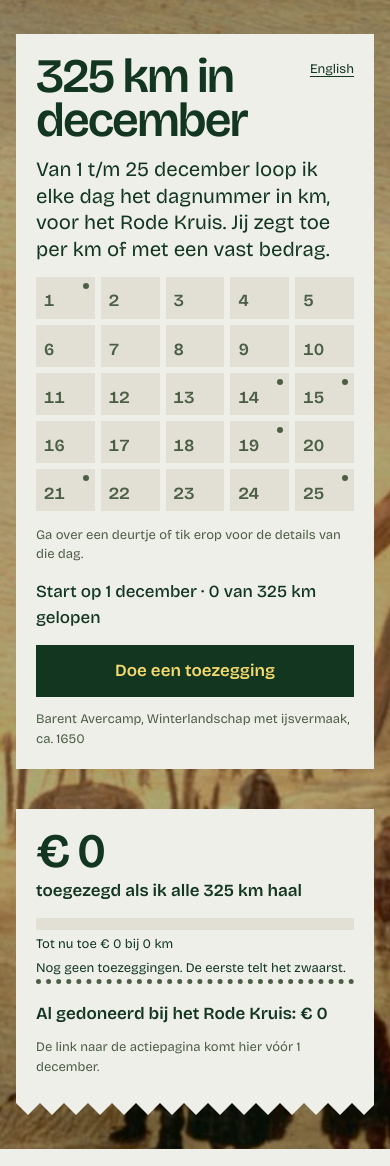
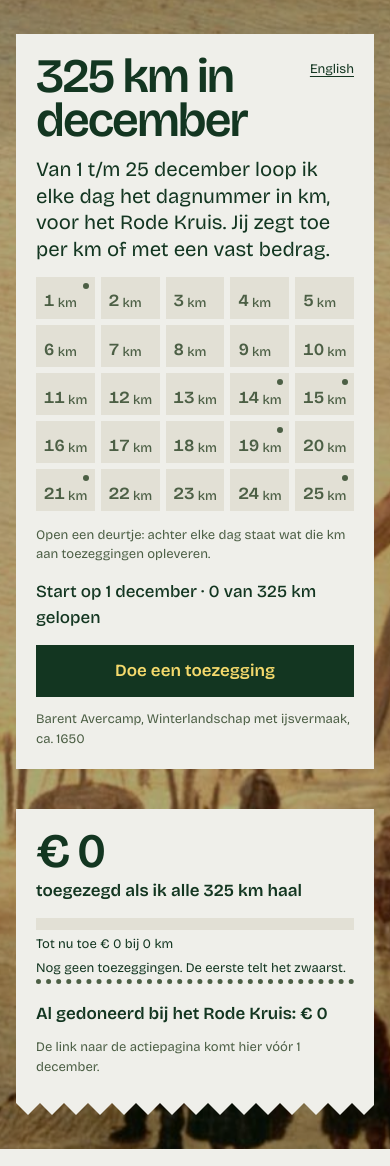
Before and after one commit to Joost-Jansen/adventrun, a FastAPI app: page / in a window 390 px wide. Shown: the top 1166 px of the page. Run offline with FastAPI, Linux system fonts and the light colour scheme.

Commit message:
Doors show their km; behind each door what that day brings in
Every door reads 'N km'. Opening it (hover, focus or tap) shows what the
per-km pledges bring in on that day, also when that is still EUR 0. The
door swings open further so the amount fits on a phone.

Co-Authored-By: Claude Opus 5.5 <noreply@anthropic.com>
Claude-Session: https://claude.ai/code/session_01XpbVQJh4aeZYwGezzMVS9v

```diff
--- a/app/i18n.py
+++ b/app/i18n.py
@@ -23,7 +23,7 @@ MONTHS = {
 T: dict[str, dict[str, str]] = {
     "nl": {
         "receipt_note_short": "toegezegd als ik alle {km} km haal",
-        "door_hint": "Ga over een deurtje of tik erop voor de details van die dag.",
+        "door_hint": "Open een deurtje: achter elke dag staat wat die km aan toezeggingen opleveren.",
         "door_detail": "{date} · {km} km · samen {cum} km",
         "door_worth": "waard {amount} aan toezeggingen per km",
         "note_1": "De eerste km",
@@ -188,7 +188,7 @@ T: dict[str, dict[str, str]] = {
     },
     "en": {
         "receipt_note_short": "pledged if I run all {km} km",
-        "door_hint": "Hover over a door or tap it for that day's details.",
+        "door_hint": "Open a door: behind each day is what its km bring in pledges.",
         "door_detail": "{date} · {km} km · {cum} km in total",
         "door_worth": "worth {amount} in per-km pledges",
         "note_1": "The first km",
--- a/app/static/style.css
+++ b/app/static/style.css
@@ -123,7 +123,8 @@ a { color: inherit; }
   background: var(--ink); color: var(--gold); font-size: var(--step-small); font-weight: 600; font-variant-numeric: tabular-nums;
   cursor: pointer; outline-offset: 2px;
 }
-.door-inside { position: absolute; inset: 0; display: flex; align-items: center; justify-content: flex-end; padding-right: 0.45rem; white-space: nowrap; overflow: hidden; }
+.door-inside { position: absolute; inset: 0; display: flex; align-items: center; justify-content: flex-end; padding-right: 0.4rem; white-space: nowrap; overflow: hidden; font-variant-numeric: tabular-nums; letter-spacing: -0.01em; }
+.door-unit { font-size: var(--step-small); font-weight: 500; }
 .door-front {
   position: absolute; inset: 0; display: flex; align-items: flex-end; padding: 0.3rem 0.5rem; font-size: var(--step-body);
   background: var(--bg); color: var(--muted); transform-origin: left center; backface-visibility: hidden;
@@ -134,8 +135,8 @@ a { color: inherit; }
 .door-done { background: var(--accent-strong); }
 .is-noted .door-front::after { content: ""; position: absolute; top: 6px; right: 6px; width: 6px; height: 6px; border-radius: 50%; background: currentColor; }
 .is-today .door-front { outline: 4px dotted var(--ink); outline-offset: -4px; color: var(--ink); }
-@media (hover: hover) and (pointer: fine) { .door:hover .door-front { transform: rotateY(-78deg); } }
-.door:focus-visible .door-front, .door.is-open .door-front { transform: rotateY(-78deg); }
+@media (hover: hover) and (pointer: fine) { .door:hover .door-front { transform: rotateY(-86deg); } }
+.door:focus-visible .door-front, .door.is-open .door-front { transform: rotateY(-86deg); }
 @media (prefers-reduced-motion: reduce) {
   .door-front { transition: none; }
   .door:hover .door-front, .door:focus-visible .door-front, .door.is-open .door-front { transform: none; opacity: 0; }
--- a/app/templates/index.html
+++ b/app/templates/index.html
@@ -25,7 +25,7 @@
               ~ ((' · ' ~ t('door_worth', amount=fmt(dv[1]))) if dv[1] else '') %}
           <span role="listitem" tabindex="0" class="door d{{ tile.day }} door-{{ tile.state }}{% if tile.is_today %} is-today{% endif %}{% if tile.day in noted %} is-noted{% endif %}"
             data-detail="{{ detail }}"
-            aria-label="{{ detail }}{% if tile.state == 'done' %}, {{ t('tile_done') }}{% elif tile.state == 'partial' %}, {{ t('tile_partial') }}{% elif tile.is_today %}, {{ t('tile_today') }}{% endif %}"><span class="door-inside" aria-hidden="true">{{ tile.day }} km</span><span class="door-front" aria-hidden="true">{{ tile.day }}</span></span>
+            aria-label="{{ detail }}{% if tile.state == 'done' %}, {{ t('tile_done') }}{% elif tile.state == 'partial' %}, {{ t('tile_partial') }}{% elif tile.is_today %}, {{ t('tile_today') }}{% endif %}"><span class="door-inside" aria-hidden="true">{{ fmt(dv[1]) }}</span><span class="door-front" aria-hidden="true">{{ tile.day }}<span class="door-unit">&nbsp;km</span></span></span>
           {% endfor %}
         </div>
         {% endfor %}
```
Also changed, not shown: PROJECT.md (+1 -0 lines), tests/test_public.py (+10 -0 lines).
